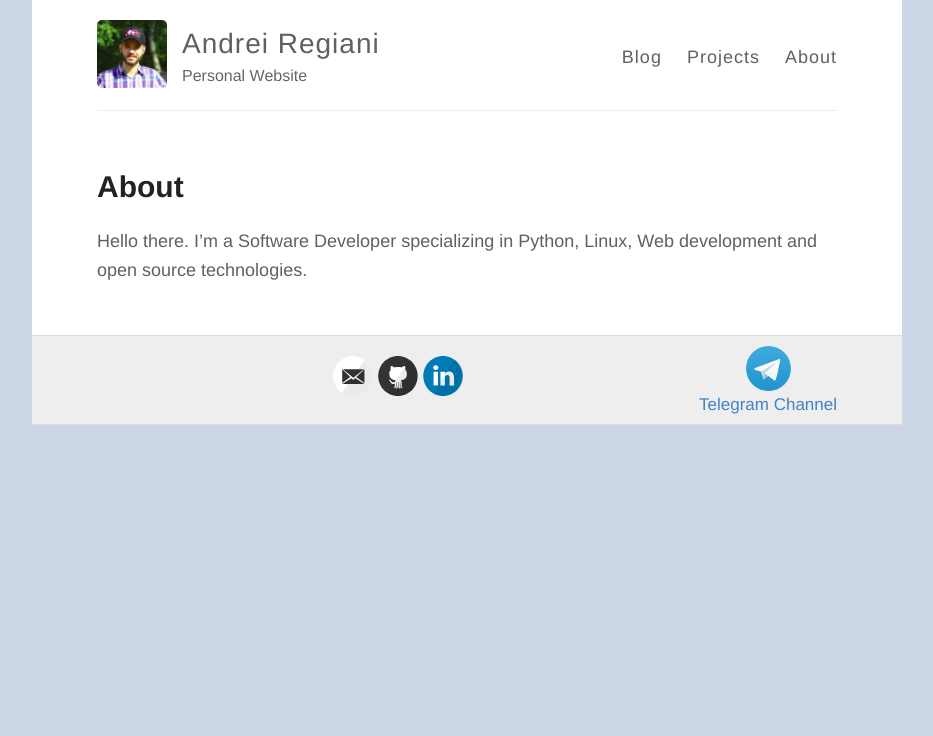
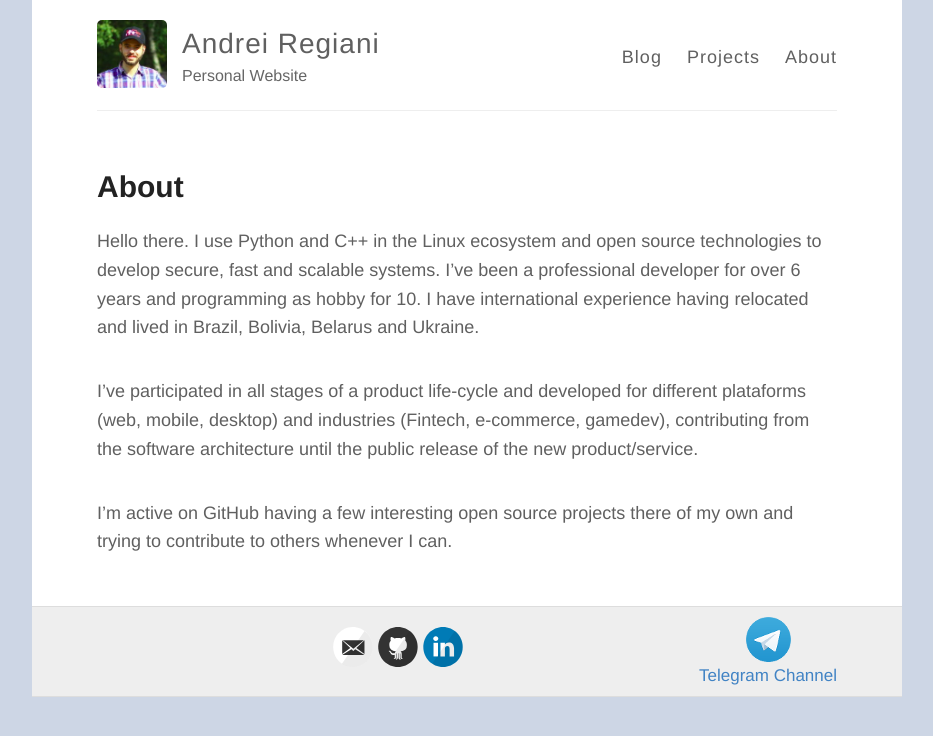
Before and after one commit to AndreiRegiani/andreiregiani.github.io, a Jekyll site: the page built from about.md, in a window 1280 px wide. Shown: the top 736 px of the page, without its empty margins (173-1106 px from the left). Built offline with Jekyll 4.4.1, drawn with Linux system fonts in a browser that asks for light colours.

Commit message:
Improved about

```diff
--- a/about.md
+++ b/about.md
@@ -4,4 +4,8 @@ title: About
 permalink: /about/
 ---
 
-Hello there. I'm a Software Developer specializing in Python, Linux, Web development and open source technologies.
+Hello there. I use Python and C++ in the Linux ecosystem and open source technologies to develop secure, fast and scalable systems. I've been a professional developer for over 6 years and programming as hobby for 10. I have international experience having relocated and lived in Brazil, Bolivia, Belarus and Ukraine.
+
+I've participated in all stages of a product life-cycle and developed for different plataforms (web, mobile, desktop) and industries (Fintech, e-commerce, gamedev), contributing from the software architecture until the public release of the new product/service.
+
+I'm active on GitHub having a few interesting open source projects there of my own and trying to contribute to others whenever I can.
```
